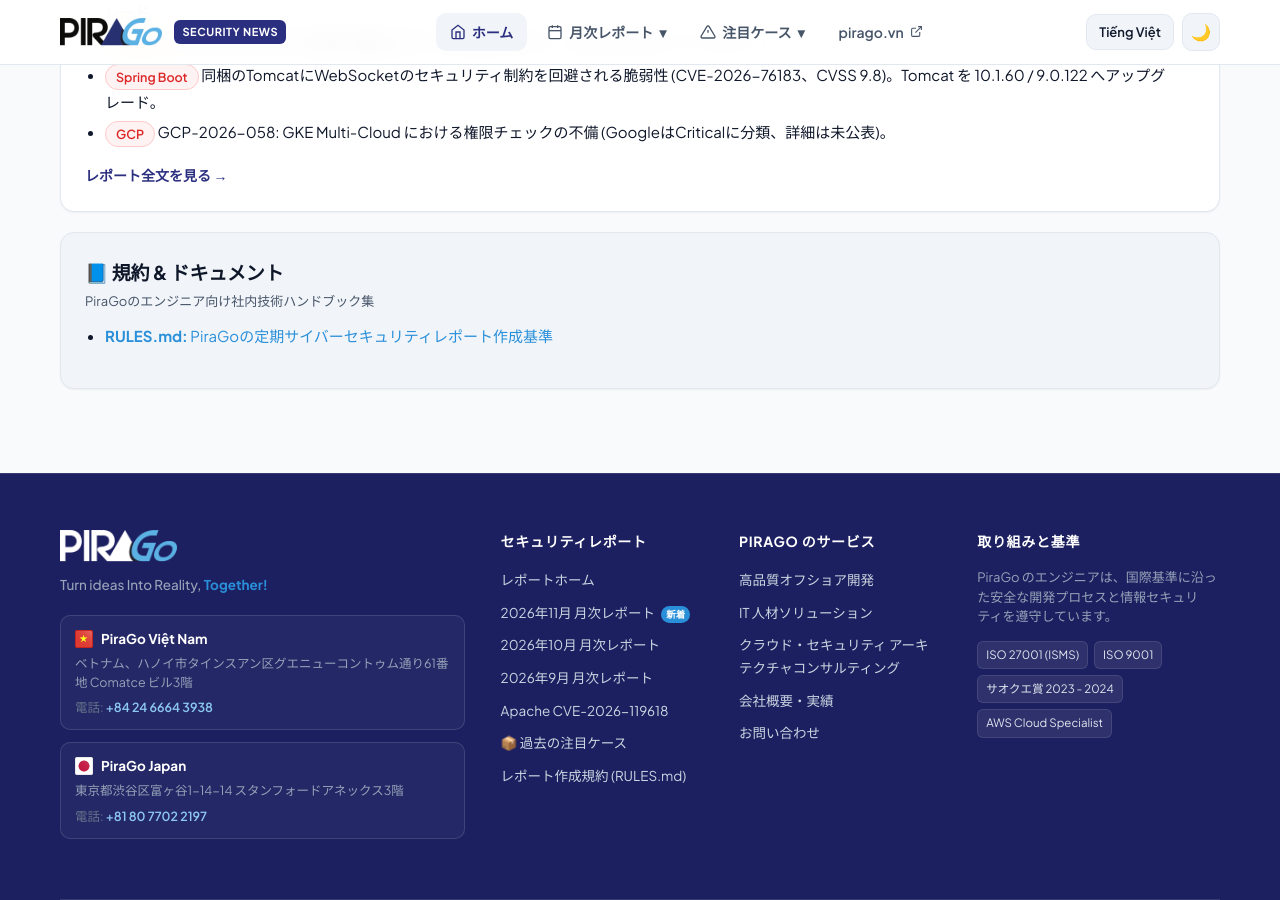
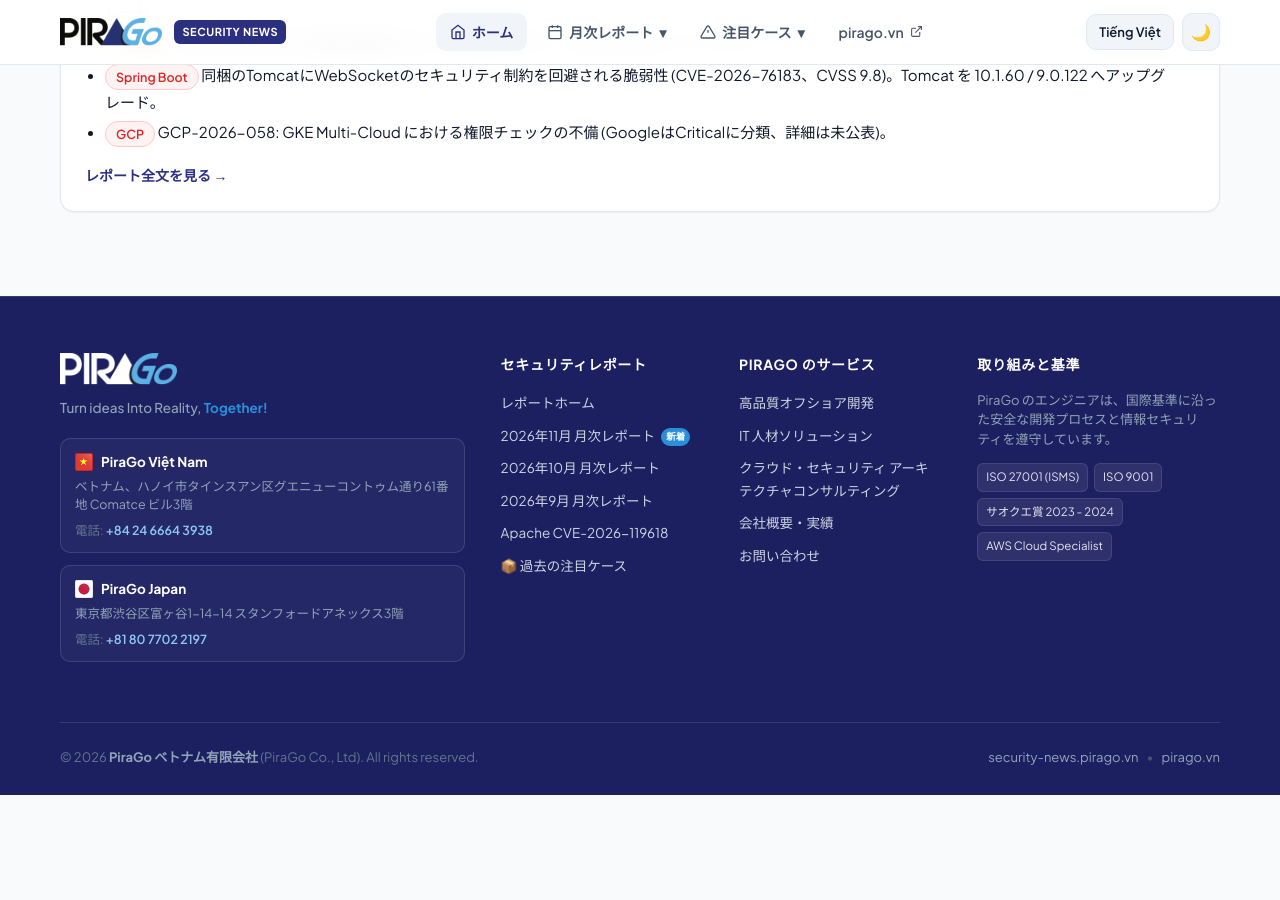
Before and after one commit to pirago-vietnam/security-news, a Jekyll site: the page built from ja/index.html, in a window 1280 px wide and 900 px high, scrolled down 1752 px. Built offline with Jekyll 4.4.1, drawn with Linux system fonts in a browser that asks for light colours; after the commit the page ends 2547 px from its top, so only the background shows below that.

Commit message:
remove external RULES.md and GitHub repo links from HTML pages (vi + ja)
Co-Authored-By: Claude Code <noreply@anthropic.com>

```diff
--- a/_data/i18n.yml
+++ b/_data/i18n.yml
@@ -33,7 +33,6 @@ vi:
   phone: "Điện thoại:"
   col_reports: "Báo Cáo An Ninh"
   reports_home: "Trang chủ Báo cáo"
-  rules: "Quy chuẩn báo cáo (RULES.md)"
   col_services: "Dịch Vụ PiraGo"
   svc_1: "Phát triển Offshore chất lượng cao"
   svc_2: "Giải pháp nhân sự CNTT"
@@ -79,7 +78,6 @@ ja:
   phone: "電話:"
   col_reports: "セキュリティレポート"
   reports_home: "レポートホーム"
-  rules: "レポート作成規約 (RULES.md)"
   col_services: "PiraGo のサービス"
   svc_1: "高品質オフショア開発"
   svc_2: "IT 人材ソリューション"
--- a/_includes/footer.html
+++ b/_includes/footer.html
@@ -47,7 +47,6 @@
           {%- endunless %}
           {%- endfor %}
           <li><a href="{{ home_url | append: '#featured-archive' | relative_url }}">📦 {{ t.featured_archive }}</a></li>
-          <li><a href="https://github.com/pirago-vietnam/security-news/blob/main/monthly/RULES.md" target="_blank" rel="noopener noreferrer">{{ t.rules }}</a></li>
         </ul>
       </div>
 
--- a/ja/index.html
+++ b/ja/index.html
@@ -84,13 +84,4 @@ description: "月次のセキュリティインシデントおよび脆弱性レ
     <a href="{{ home_url | append: 'monthly/' | append: m[0] | append: '/' | relative_url }}" class="card-link-btn">{{ t.view_full }}</a>
   </section>
   {%- endfor %}
-
-  <!-- ランブック & セキュリティ基準 -->
-  <section class="card" id="runbooks" style="background: var(--bg-subtle);">
-    <h2>📘 規約 &amp; ドキュメント</h2>
-    <p class="date">PiraGoのエンジニア向け社内技術ハンドブック集</p>
-    <ul>
-      <li><a href="https://github.com/pirago-vietnam/security-news/blob/main/monthly/RULES.md" target="_blank" rel="noopener noreferrer"><strong>RULES.md:</strong> PiraGoの定期サイバーセキュリティレポート作成基準</a></li>
-    </ul>
-  </section>
 </div>
```
Also changed, not shown: index.html (+0 -9 lines).
